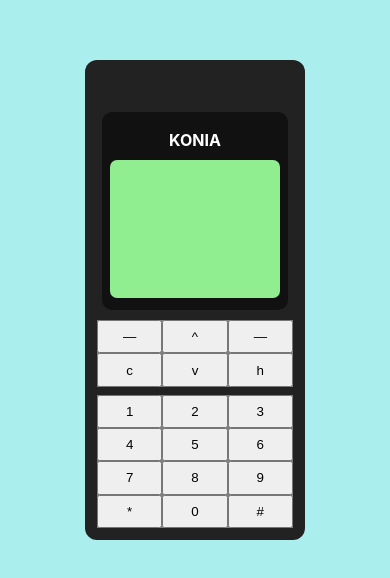
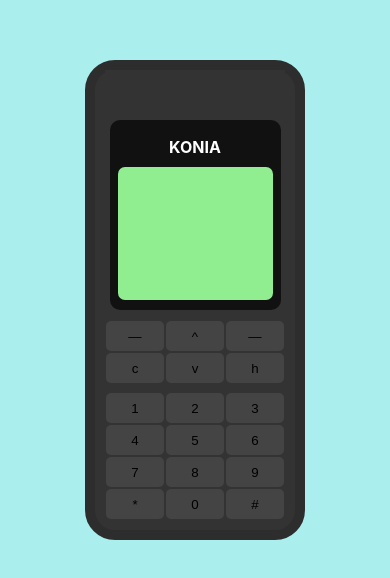
Before and after one commit to Duoliver/old-phone, a React (Create React App) app: page / in a window 390 px wide. Shown: the part 122-700 px from the top of the page. Built offline with nearby package versions, Linux system fonts and the light colour scheme.

Commit message:
changed phone body and keyboard colours

```diff
--- a/src/components/Phone/Keyboard/Button/Button.jsx
+++ b/src/components/Phone/Keyboard/Button/Button.jsx
@@ -1,9 +1,27 @@
 import React from 'react'
+
+import propTypes from 'prop-types'
 
 import './button.scss'
 
-export default function Button({children}) {
+export default function Button({
+  children,
+  variant
+}) {
   return (
   <button>{children}</button>
   )
 }
+
+Button.propTypes = {
+  variant: propTypes.string,
+  children: propTypes.oneOf([
+    propTypes.node,
+    propTypes.string
+  ]),
+}
+
+Button.defaultProps = {
+  variant: '',
+  children: ''
+}
--- a/src/components/Phone/Keyboard/Button/button.scss
+++ b/src/components/Phone/Keyboard/Button/button.scss
@@ -1,3 +1,8 @@
 button {
     flex: 1;
+    border: none;
+    outline: none;
+    background-color: #444;
+    margin: 1px;
+    border-radius: 5px;
 }
--- a/src/components/Phone/Keyboard/keyboard.scss
+++ b/src/components/Phone/Keyboard/keyboard.scss
@@ -12,13 +12,11 @@
     flex: 1;
     display: flex;
     margin-bottom: .5em;
-    background-color: gray;
     flex-direction: column;
   }
   .number-buttons {
     flex: 2;
     display: flex;
-    background-color: gray;
     flex-direction: column;
   }
   .button-row {
--- a/src/components/Phone/phone.scss
+++ b/src/components/Phone/phone.scss
@@ -1,13 +1,14 @@
 .shell {
   height: 480px;
   width: 220px;
-  background-color: #222;
-  border-radius: 12px;
+  background-color: #333;
+  border: 10px solid #2d2d2d;
+  border-radius: 30px;
   display: flex;
   flex-direction: column;
   align-items: center;
   justify-content: center;
-  padding: 0 12px 12px 12px;
+  padding: 0 10px 10px 10px;
 
   & > div {
     width: 100%;
```
